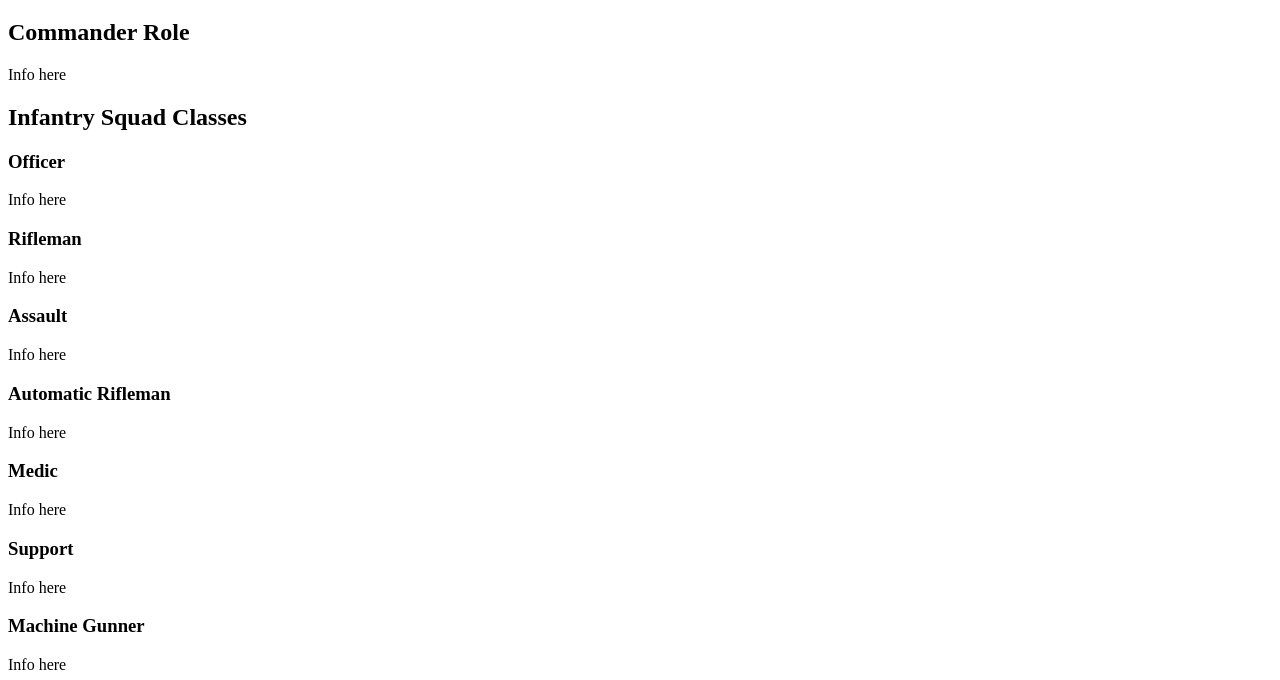
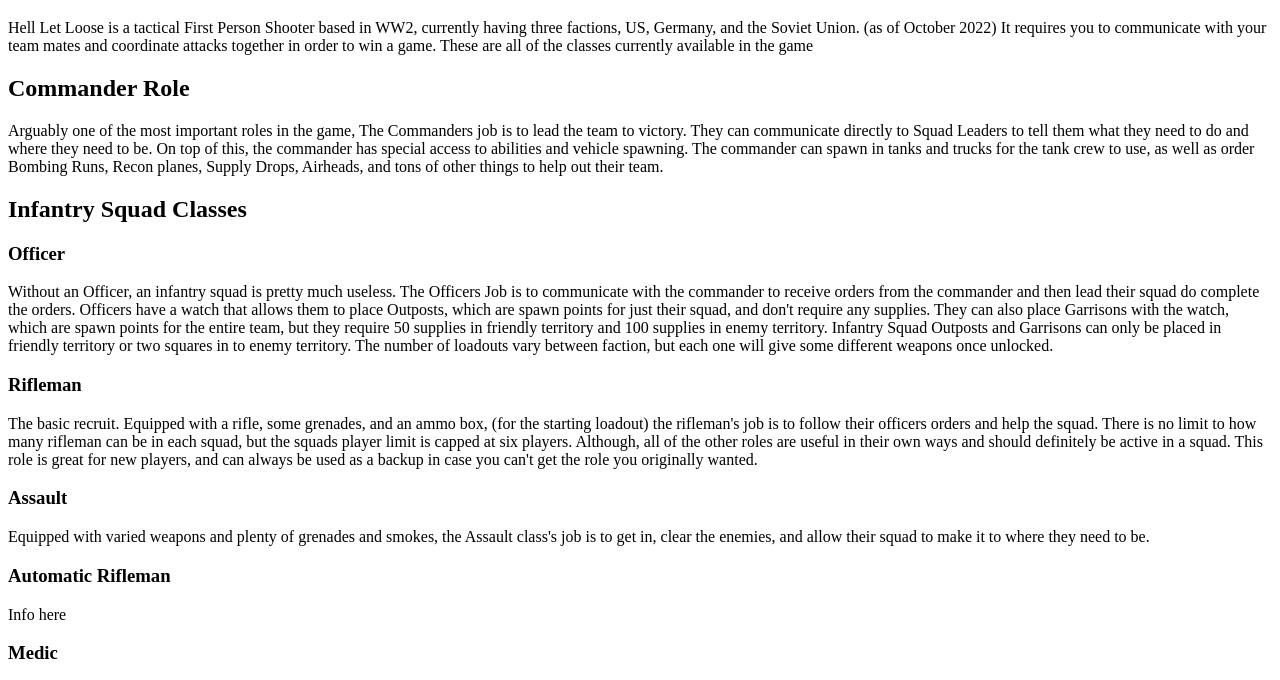
Before and after one commit to FDPcrewAJ/Web-Page-Project, a plain HTML site: page index.html in a window 1280 px wide. Shown: the part 61-741 px from the top of the page. Drawn offline with Linux system fonts and the light colour scheme.

Commit message:
started adding information about classes to the web page

```diff
--- a/index.html
+++ b/index.html
@@ -8,19 +8,20 @@
 </head>
 <body>
     <h1>Hell Let Loose - Squad Types and classes</h1>
+    <p>Hell Let Loose is a tactical First Person Shooter based in WW2, currently having three factions, US, Germany, and the Soviet Union. (as of October 2022) It requires you to communicate with your team mates and coordinate attacks together in order to win a game. These are all of the classes currently available in the game</p>
     <h2>Commander Role</h2>
-    <p>Info here</p>
+    <p>Arguably one of the most important roles in the game, The Commanders job is to lead the team to victory. They can communicate directly to Squad Leaders to tell them what they need to do and where they need to be. On top of this, the commander has special access to abilities and vehicle spawning. The commander can spawn in tanks and trucks for the tank crew to use, as well as order Bombing Runs, Recon planes, Supply Drops, Airheads, and tons of other things to help out their team.</p>
 
     <h2>Infantry Squad Classes</h2>
 
     <h3>Officer</h3>
-    <p>Info here</p>
+    <p>Without an Officer, an infantry squad is pretty much useless. The Officers Job is to communicate with the commander to receive orders from the commander and then lead their squad do complete the orders. Officers have a watch that allows them to place Outposts, which are spawn points for just their squad, and don't require any supplies. They can also place Garrisons with the watch, which are spawn points for the entire team, but they require 50 supplies in friendly territory and 100 supplies in enemy territory. Infantry Squad Outposts and Garrisons can only be placed in friendly territory or two squares in to enemy territory. The number of loadouts vary between faction, but each one will give some different weapons once unlocked.</p>
 
     <h3>Rifleman</h3>
-    <p>Info here</p>
+    <p>The basic recruit. Equipped with a rifle, some grenades, and an ammo box, (for the starting loadout) the rifleman's job is to follow their officers orders and help the squad. There is no limit to how many rifleman can be in each squad, but the squads player limit is capped at six players. Although, all of the other roles are useful in their own ways and should definitely be active in a squad. This role is great for new players, and can always be used as a backup in case you can't get the role you originally wanted.</p>
 
     <h3>Assault</h3>
-    <p>Info here</p>
+    <p>Equipped with varied weapons and plenty of grenades and smokes, the Assault class's job is to get in, clear the enemies, and allow their squad to make it to where they need to be.</p>
 
     <h3>Automatic Rifleman</h3>
     <p>Info here</p>
```
